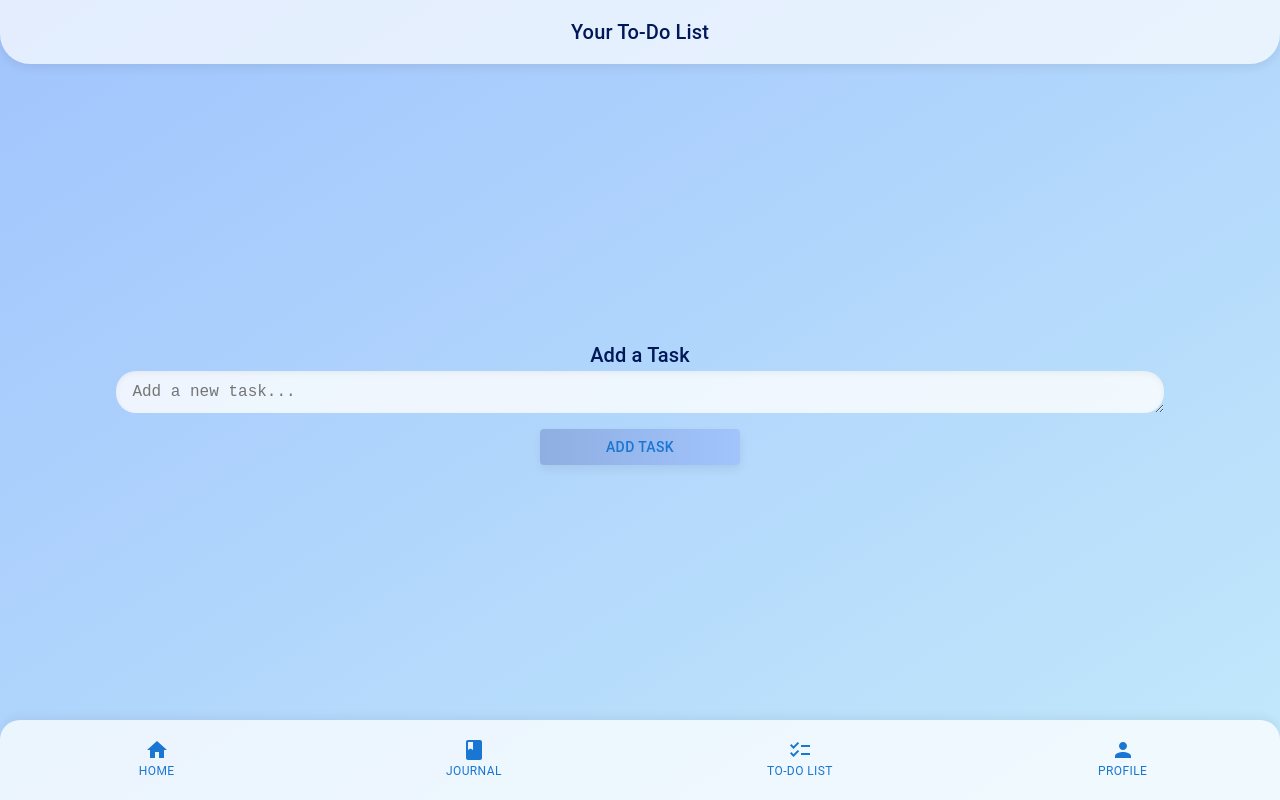
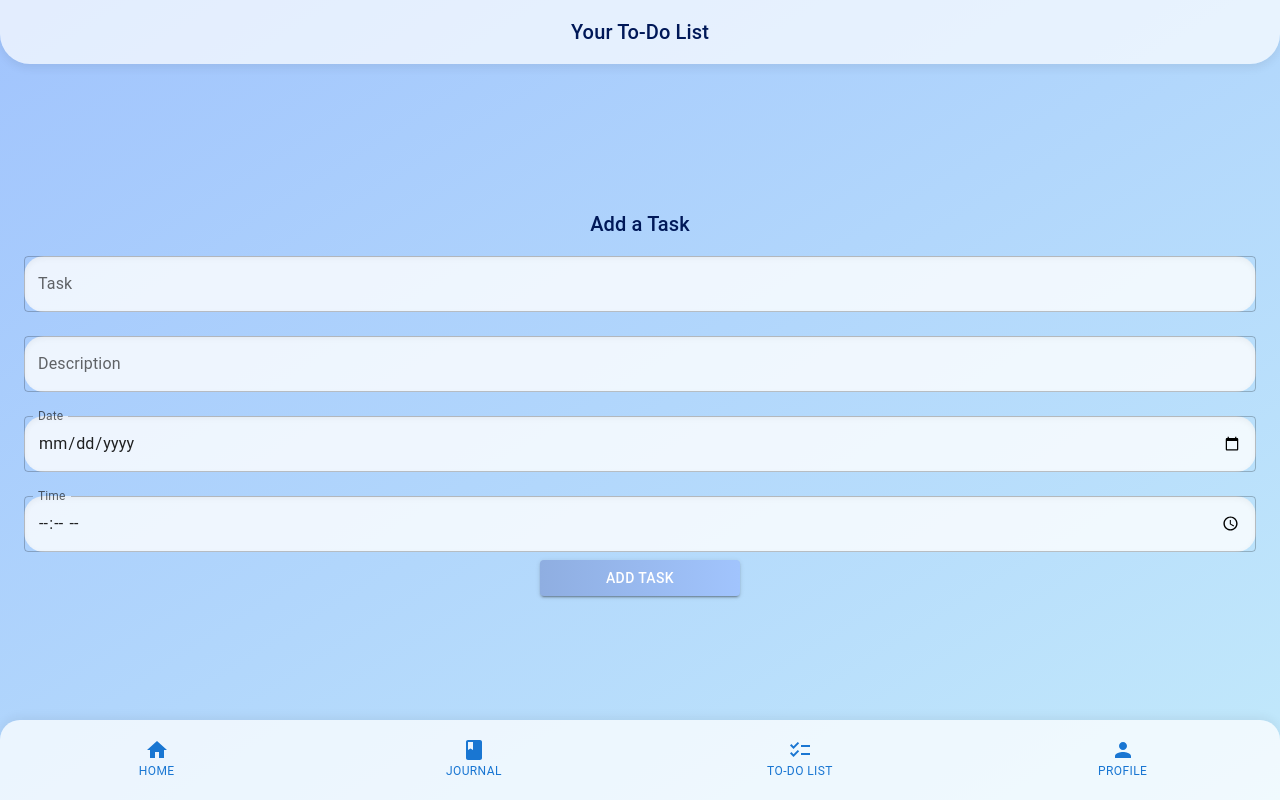
Before and after one commit to Slooma951/Major-Group-Project, a Next.js app in the folder DVS_Note/dvsnote/: page /todo in a window 1280 px wide. Built offline with nearby package versions, Linux system fonts and the light colour scheme.

Commit message:
updating todo list

```diff
--- a/DVS_Note/dvsnote/src/app/todo/page.js
+++ b/DVS_Note/dvsnote/src/app/todo/page.js
@@ -1,8 +1,7 @@
-
 'use client';
 
 import React, { useState } from 'react';
-import { Box, Button, TextareaAutosize, Typography } from '@mui/material';
+import { Box, Button, TextField, Typography } from '@mui/material';
 import {
     Home as HomeIcon,
     Book as BookIcon,
@@ -14,11 +13,18 @@ import styles from './todo.module.css';
 
 export default function ToDoList() {
     const router = useRouter();
-    const [taskInput, setTaskInput] = useState('');
+    const [task, setTask] = useState('');
+    const [description, setDescription] = useState('');
+    const [date, setDate] = useState('');
+    const [time, setTime] = useState('');
 
     const addTask = () => {
-        if (taskInput.trim()) {
-            setTaskInput('');
+        if (task.trim() && description.trim() && date.trim() && time.trim()) {
+            console.log({ task, description, date, time }); // Handle task submission logic here
+            setTask('');
+            setDescription('');
+            setDate('');
+            setTime('');
         }
     };
 
@@ -31,31 +37,61 @@ export default function ToDoList() {
 
     return (
         <Box className={styles.mainContainer}>
-            {/* Header with Date Navigation */}
             <Box className={styles.header}>
                 <Typography variant="h6" className={styles.promptText}>
                     Your To-Do List
                 </Typography>
             </Box>
 
-            {/* Centered Task Input directly in the center */}
             <Box className={styles.centerContent}>
                 <Typography variant="h6" className={styles.promptText}>
                     Add a Task
                 </Typography>
-                {/* Add task input */}
-                <TextareaAutosize
+                <TextField
                     className={styles.taskInput}
-                    placeholder="Add a new task..."
-                    value={taskInput}
-                    onChange={(e) => setTaskInput(e.target.value)}
+                    label="Task"
+                    variant="outlined"
+                    value={task}
+                    onChange={(e) => setTask(e.target.value)}
+                    fullWidth
+                    margin="normal"
                 />
-                <Button className={styles.addButton} onClick={addTask}>
+                <TextField
+                    className={styles.taskInput}
+                    label="Description"
+                    variant="outlined"
+                    value={description}
+                    onChange={(e) => setDescription(e.target.value)}
+                    fullWidth
+                    margin="normal"
+                />
+                <TextField
+                    className={styles.taskInput}
+                    label="Date"
+                    type="date"
+                    variant="outlined"
+                    value={date}
+                    onChange={(e) => setDate(e.target.value)}
+                    fullWidth
+                    margin="normal"
+                    InputLabelProps={{ shrink: true }}
+                />
+                <TextField
+                    className={styles.taskInput}
+                    label="Time"
+                    type="time"
+                    variant="outlined"
+                    value={time}
+                    onChange={(e) => setTime(e.target.value)}
+                    fullWidth
+                    margin="normal"
+                    InputLabelProps={{ shrink: true }}
+                />
+                <Button className={styles.addButton} onClick={addTask} variant="contained">
                     Add Task
                 </Button>
             </Box>
 
-            {/* Bottom Navigation Bar */}
             <Box className={styles.bottomNav}>
                 {navItems.map((item) => (
                     <Button
```
